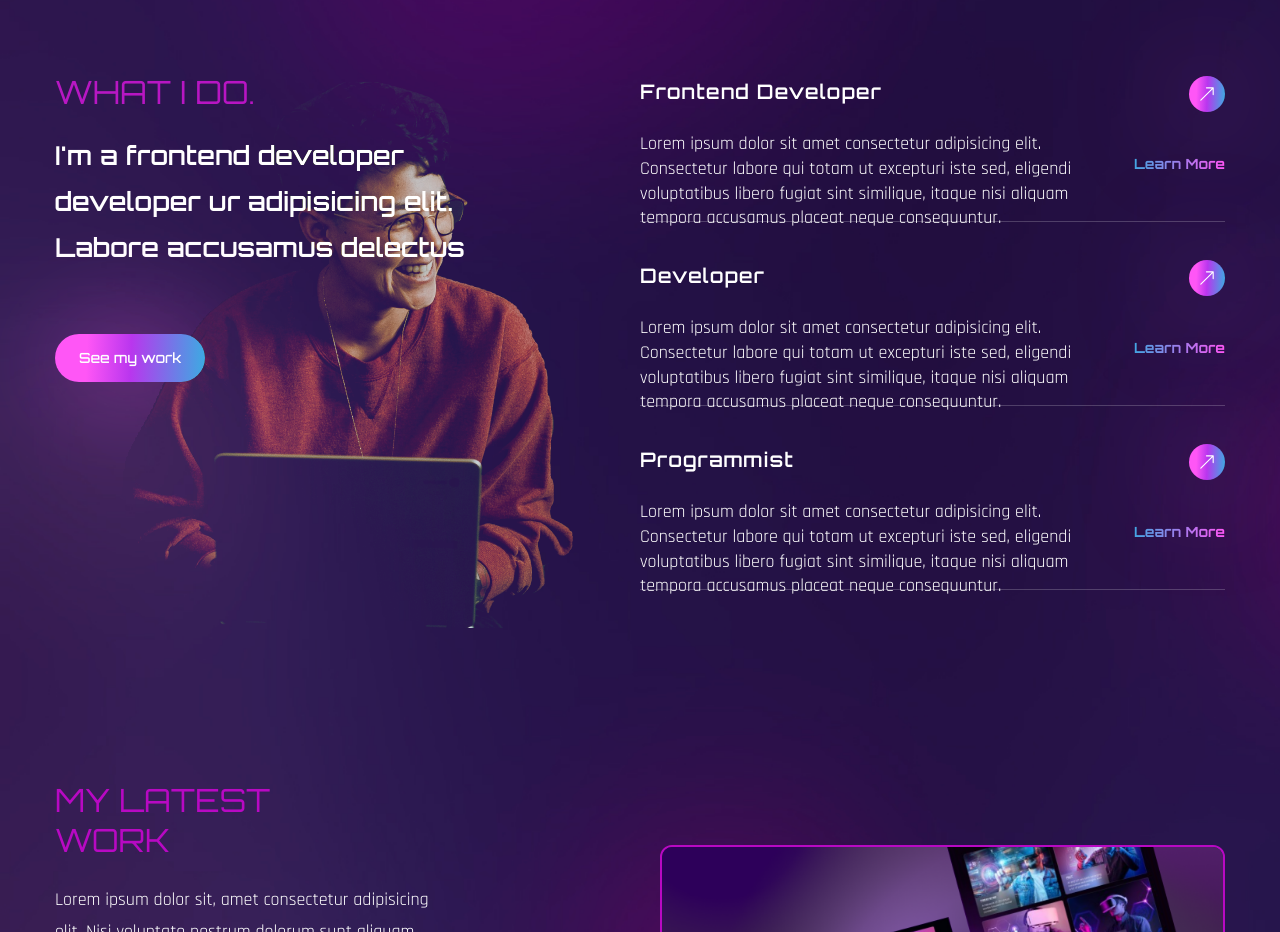
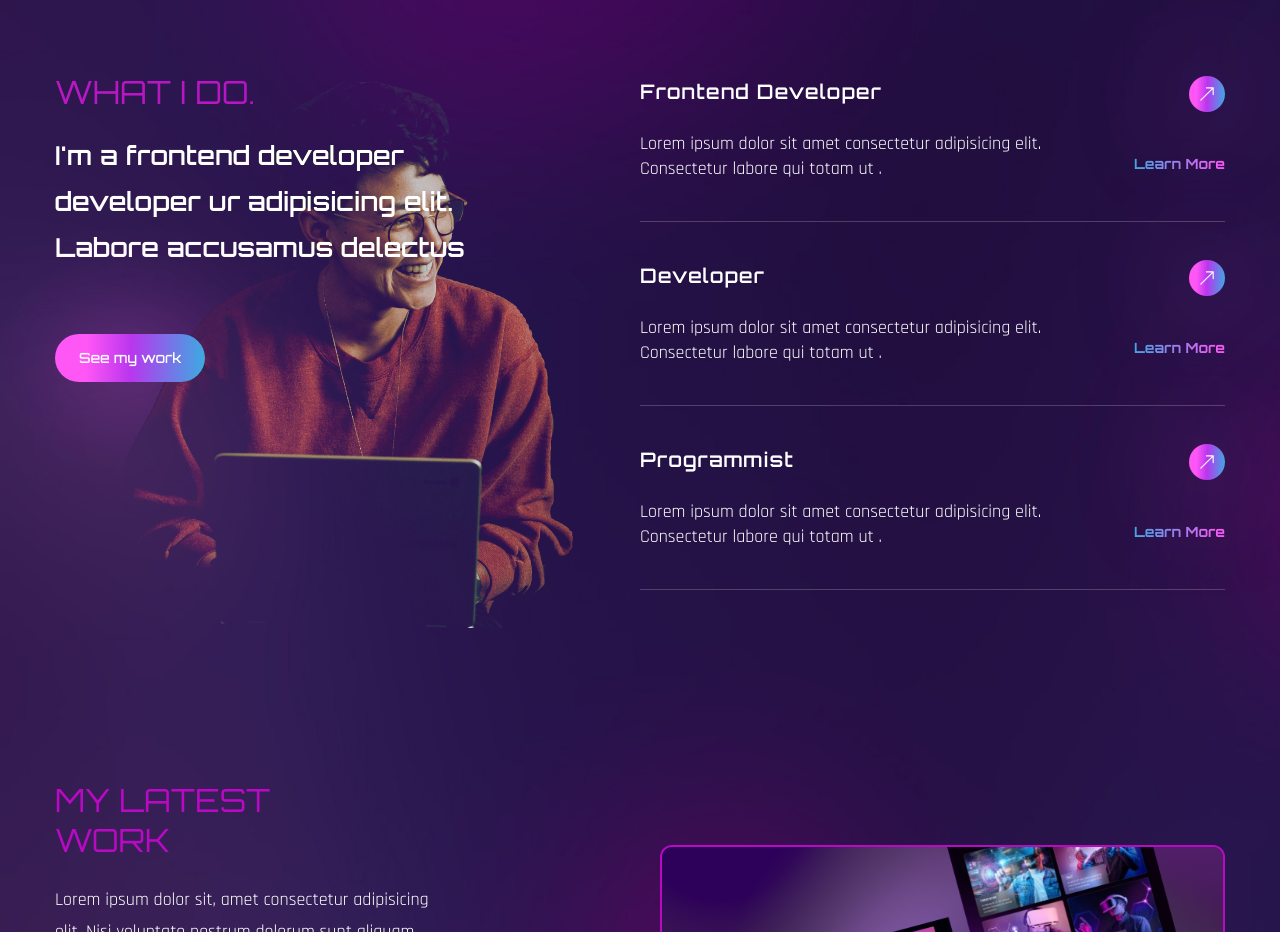
Before and after one commit to oskaldev/oskaldev-website, a React (Vite) app: page / in a window 1280 px wide. Shown: the part 1640-2572 px from the top of the page. Built offline with nearby package versions, Linux system fonts and the light colour scheme; a web font is replaced by a local one.

Commit message:
feat: changed text with services

```diff
--- a/src/data/servicesData.js
+++ b/src/data/servicesData.js
@@ -2,19 +2,19 @@ const services = [
   {
     name: 'Frontend Developer',
     description:
-      ' Lorem ipsum dolor sit amet consectetur adipisicing elit. Consectetur labore qui totam ut excepturi iste sed, eligendi voluptatibus libero fugiat sint similique, itaque nisi aliquam tempora accusamus placeat neque consequuntur.',
+      'Lorem ipsum dolor sit amet consectetur adipisicing elit. Consectetur labore qui totam ut .',
     link: 'Learn More',
   },
   {
     name: 'Developer',
     description:
-      ' Lorem ipsum dolor sit amet consectetur adipisicing elit. Consectetur labore qui totam ut excepturi iste sed, eligendi voluptatibus libero fugiat sint similique, itaque nisi aliquam tempora accusamus placeat neque consequuntur.',
+      'Lorem ipsum dolor sit amet consectetur adipisicing elit. Consectetur labore qui totam ut .',
     link: 'Learn More',
   },
   {
     name: 'Programmist',
     description:
-      ' Lorem ipsum dolor sit amet consectetur adipisicing elit. Consectetur labore qui totam ut excepturi iste sed, eligendi voluptatibus libero fugiat sint similique, itaque nisi aliquam tempora accusamus placeat neque consequuntur.',
+      ' Lorem ipsum dolor sit amet consectetur adipisicing elit. Consectetur labore qui totam ut .',
     link: 'Learn More',
   }
 ]
```
